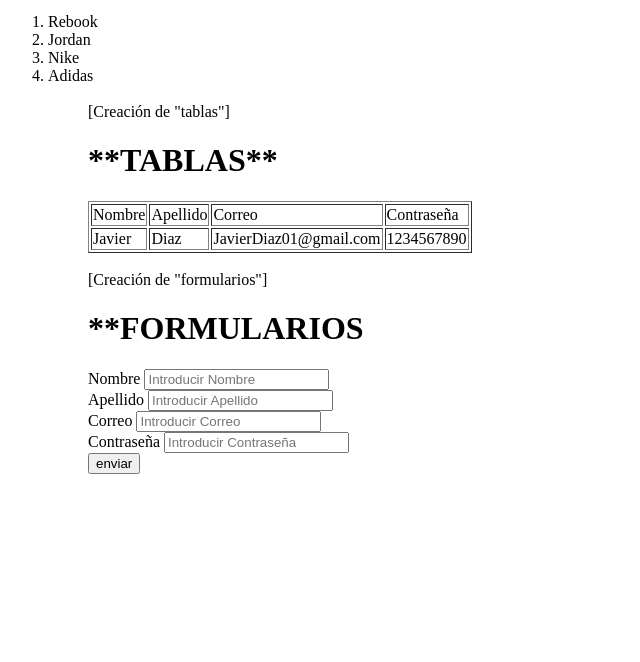
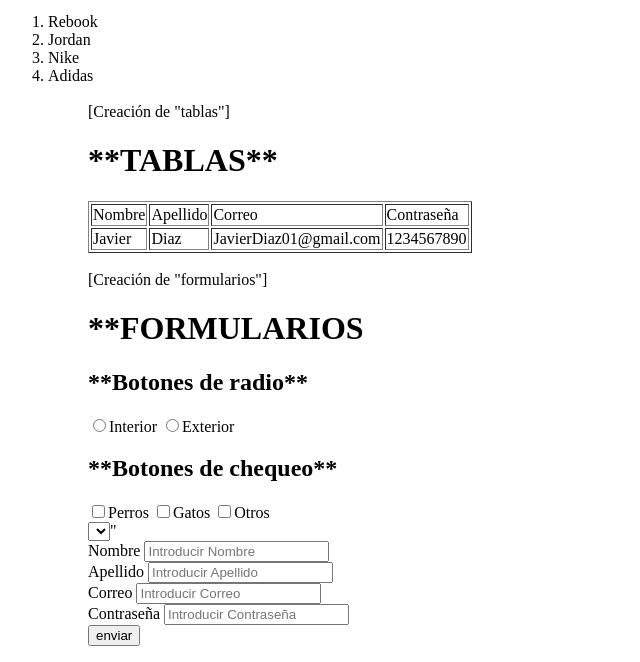
Before and after one commit to JDiaz-P/Proyecto3313637, a plain HTML site: page index.html in a window 1280 px wide. Shown: the part 604-1266 px from the top of the page, without its empty margins (0-640 px from the left). Before the commit the page ends 1094 px from the top, so only its background shows below. Drawn offline with Linux system fonts and the light colour scheme.

Commit message:
actualizado 01dic2025

```diff
--- a/index.html
+++ b/index.html
@@ -48,7 +48,23 @@
 <br>
 [Creación de "formularios"]
     <h1>**FORMULARIOS</h1>
+		<h2>**Botones de radio**</h2>
+		<label for=""><Input type="radio">Interior</label>
+		<label for=""><Input type="radio">Exterior</label>
+	<h2>**Botones de chequeo**</h2>
+		<label for=""><input type="checkbox">Perros</label>
+		<label for=""><input type="checkbox">Gatos</label>
+		<label for=""><input type="checkbox">Otros</label>
+
+		<br>
+
+		<select name"" id=>
+		<option value="mujer" mujer ></option>
+
+			</select>"
     <tr>
+		<br>
+
     <label for="Nombre">Nombre</label>
     <input type="text" id="nombre" placeholder="Introducir Nombre">
     <br>
@@ -65,4 +81,3 @@
 
 </tr>
 </form>
-</body>
```
